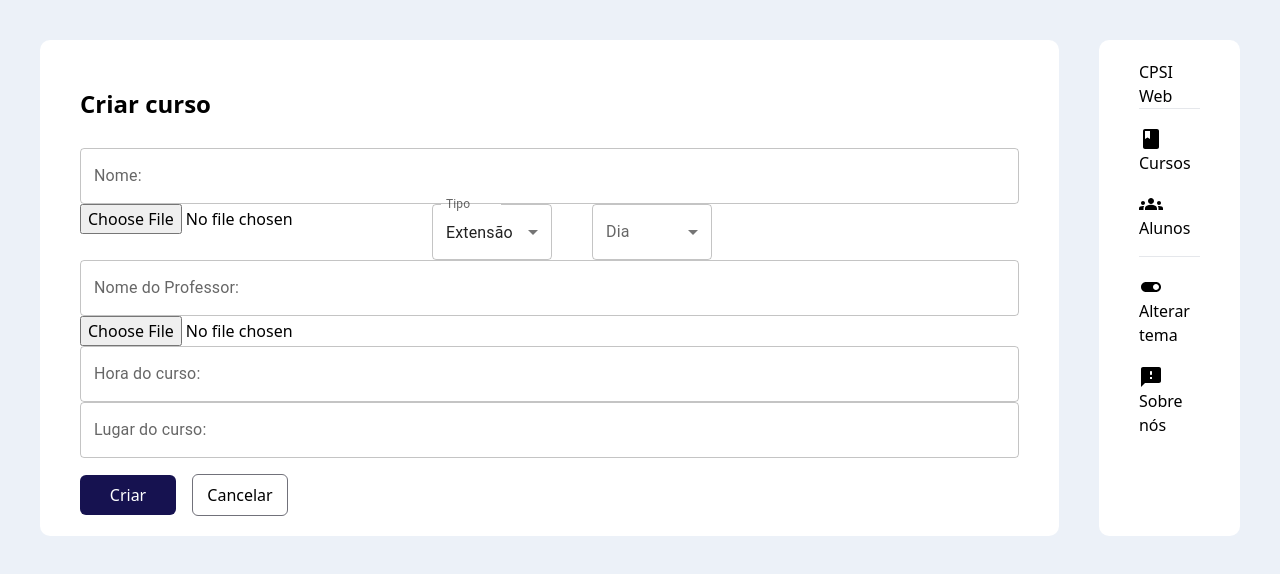
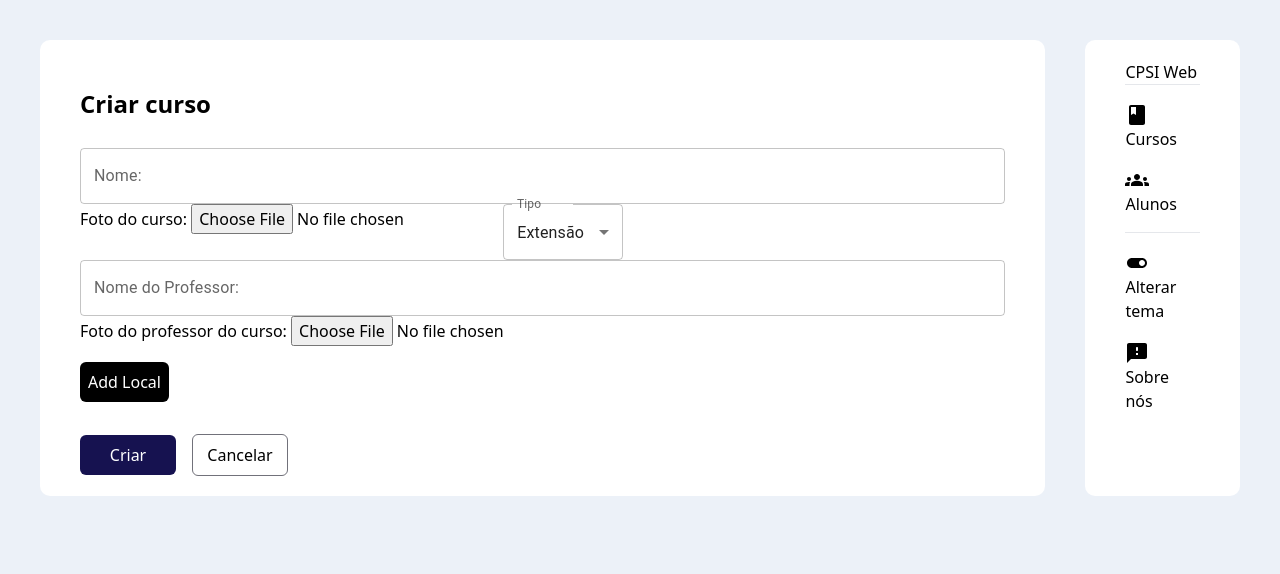
Before and after one commit to RafaelFernandes12/terceira_idade, a Next.js app: page /editCourse/1 in a window 1280 px wide. Shown: the top 574 px of the page. Built offline with nearby package versions, Linux system fonts and the light colour scheme.

Commit message:
course now fully done

```diff
--- a/package.json
+++ b/package.json
@@ -13,6 +13,7 @@
     "@emotion/styled": "^11.11.0",
     "@mui/icons-material": "^5.15.11",
     "@mui/material": "^5.15.11",
+    "dayjs": "^1.11.10",
     "firebase": "^10.8.1",
     "next": "14.1.1",
     "react": "^18",
--- a/src/app/(app)/(crud)/components/InputField.tsx
+++ b/src/app/(app)/(crud)/components/InputField.tsx
@@ -11,11 +11,11 @@ interface TextFieldProps {
 export default function InputField({label,value,onChange} : TextFieldProps){
 
   return(
-    <TextField className='w-full rounded-lg my-4' label={label}
+    <TextField
+      className='w-full rounded-lg my-4'
+      label={label}
       value={value}
       onChange={e => onChange(e.target.value)}
     />
-
-
   );
 }
--- a/src/app/(app)/(crud)/components/SelectField.tsx
+++ b/src/app/(app)/(crud)/components/SelectField.tsx
@@ -11,31 +11,12 @@ interface selectFieldProps {
     value:any,
     onChange: (newValue: any) => void,
     itens: string[],
-    isMultiple: boolean
 }
 
-export default function SelectField({inputLabel,label,value,onChange,itens,isMultiple} : selectFieldProps){
+export default function SelectField({inputLabel,label,value,onChange,itens} : selectFieldProps){
 
-
-  if(isMultiple){
   return(
     <FormControl sx={{ minWidth: 120}} size="medium">
-        <InputLabel>{inputLabel}</InputLabel>
-        <Select
-          multiple
-          value={value}
-          label={label}
-          onChange={e => onChange(e)}
-        >
-          {itens.map(item => {
-            return <MenuItem key={item} value={item}>{item}</MenuItem>;
-          })}
-        </Select>
-      </FormControl>
-    );
-  } else {
-    return(
-      <FormControl  sx={{ minWidth: 120,marginX: 5 }} size="medium">
       <InputLabel>{inputLabel}</InputLabel>
       <Select
         value={value}
@@ -48,6 +29,5 @@ export default function SelectField({inputLabel,label,value,onChange,itens,isMul
       </Select>
     </FormControl>
   );
-  }
 
 }
--- a/src/app/(app)/(crud)/createCourse/page.tsx
+++ b/src/app/(app)/(crud)/createCourse/page.tsx
@@ -2,10 +2,11 @@
 
 import { ErrorText } from "@/components/ErrorText";
 import { createCourse } from "@/operations/createCourse";
+import { TextField } from "@mui/material";
+import Link from "next/link";
 import { useState } from "react";
 import InputField from "../components/InputField";
 import SelectField from "../components/SelectField";
-import SubmitButton from "../components/SubmitButton";
 
 const daysOfWeek = ["Segunda", "Terça", "Quarta", "Quinta", "Sexta", "Sábado", "Domingo"];
 const types = ["Extensão", "Ensino"];
@@ -18,16 +19,12 @@ export default function CreateCourse() {
   const [professorImg, setProfessorImg] = useState<any>();
   const [error, setError] = useState("");
   const [type, setType] = useState("Extensão");
-  const [local, setLocal] = useState({
-    date: ["Terça"],
-    hour: "adwad",
-    place: "wadawdawd"
-  });
+  const [local, setLocal] = useState<Array<any>>([]);
 
 
   async function addCourse(e:any) {
     e.preventDefault();
-    if (name && courseImg && type && local.date.length > 0 && local.hour && local.place) {
+    if (name && courseImg && type && local.length > 0) {
       createCourse({ name, courseImg, type, professorName, professorImg, local });
       alert("Criado com sucesso");
     } else {
@@ -37,16 +34,27 @@ export default function CreateCourse() {
 
   function handleInputName(value: string) { setName(value); }
   function handleInputProfessorName(value: string) { setProfessorName(value); }
-  function handleInputType(value: string) { setType(value); console.log(type);}
-  function handleInputChange(propertyName: string, value: any) {
-    setLocal(prevLocal => ({
+  function handleInputType(value: string) { setType(value);}
+
+  function handleInputChange(index: number, propertyName: string, value: any) {
+    setLocal(prevLocal => {
+      const updatedLocal = [...prevLocal];
+      updatedLocal[index] = {
+        ...updatedLocal[index],
+        [propertyName]: value
+      };
+      return updatedLocal;
+    });
+  }
+  function handleCreateNewLocal() {
+    setLocal(prevLocal => [
       ...prevLocal,
-      [propertyName]: value
-    }));
+      { date: "", startHour: "", endHour:"", place: "" }
+    ]);
   }
 
   return (
-    <form className='flex flex-col justify-center' onSubmit={addCourse}>
+    <div className='flex flex-col justify-center'>
       <h1 className='font-semibold text-2xl my-7'>Criar curso</h1>
       <div className='mb-4'>
         <InputField
@@ -60,25 +68,13 @@ export default function CreateCourse() {
           type='file'
           onChange={e => setCourseImg(e.currentTarget.files![0])}
         />
-
         <SelectField
           inputLabel='Tipo'
           value={type}
           label='Extensão'
           onChange={handleInputType}
           itens={types}
-          isMultiple={false}
         />
-
-        <SelectField
-          inputLabel='Dia'
-          value={local.date}
-          label='Dia'
-          onChange={(e:any) => handleInputChange("date",e.target.value)}
-          itens={daysOfWeek}
-          isMultiple={true}
-        />
-
         <InputField
           label='Nome do Professor:'
           value={professorName}
@@ -89,20 +85,53 @@ export default function CreateCourse() {
           type='file'
           onChange={e => setProfessorImg(e.currentTarget.files![0])}
         />
-
-        <InputField
-          label='Hora do curso:'
-          value={local.hour}
-          onChange={(e: string) => handleInputChange("hour", e)}
-        />
-        <InputField
-          label='Lugar do curso:'
-          value={local.place}
-          onChange={(e: string) => handleInputChange("place", e)}
-        />
+        <div className="flex gap-4 items-center my-4">
+          {local.map((item, index) => (
+            <div key={index}>
+              <SelectField
+                inputLabel='Dia'
+                value={item.date}
+                label='Dia'
+                onChange={(e: any) => handleInputChange(index, "date", e)}
+                itens={daysOfWeek}
+              />
+              <div className="flex flex-col">
+                <label>Hora de começo curso:</label>
+                <TextField
+                  type="time"
+                  value={item.startHour}
+                  onChange={(e: any) => handleInputChange(index, "startHour", e.target.value)}
+                />
+              </div>
+              <div className="flex flex-col">
+                <label>Hora de fim curso:</label>
+                <TextField
+                  type="time"
+                  value={item.endHour}
+                  onChange={(e: any) => handleInputChange(index, "endHour", e.target.value)}
+                />
+              </div>
+              <InputField
+                label='Lugar do curso:'
+                value={item.place}
+                onChange={(e: string) => handleInputChange(index, "place", e)}
+              />
+            </div>
+          ))}
+          <button
+            className="bg-black rounded-md p-2 text-white"
+            onClick={handleCreateNewLocal}>
+            Add Local
+          </button>
+        </div>
       </div>
-      <SubmitButton submit='submit'/>
+      <div>
+        <button className='bg-darkBlue w-24 rounded-md text-white p-2 mr-4' onClick={addCourse}>Criar</button>
+        <Link href='/dashboard'>
+          <button className='border-1 border-zinc-500 w-24 rounded-md text-black p-2'>Cancelar</button>
+        </Link>
+      </div>
       <ErrorText error={error} />
-    </form>
+    </div>
   );
 }
--- a/src/app/(app)/(crud)/editCourse/[id]/page.tsx
+++ b/src/app/(app)/(crud)/editCourse/[id]/page.tsx
@@ -2,13 +2,15 @@
 
 import { ErrorText } from "@/components/ErrorText";
 import { editCourse } from "@/operations/editCourse";
+import { TextField } from "@mui/material";
+import Link from "next/link";
 import { useEffect, useState } from "react";
 import InputField from "../../components/InputField";
 import SelectField from "../../components/SelectField";
-import SubmitButton from "../../components/SubmitButton";
 
 const daysOfWeek = ["Segunda", "Terça", "Quarta", "Quinta", "Sexta", "Sábado", "Domingo"];
 const types = ["Extensão", "Ensino"];
+
 
 export default function EditCourse() {
 
@@ -19,11 +21,7 @@ export default function EditCourse() {
   const [error, setError] = useState("");
   const [type, setType] = useState("Extensão");
   const [id, setId] = useState("");
-  const [local, setLocal] = useState({
-    date: [],
-    hour: "",
-    place: ""
-  });
+  const [local, setLocal] = useState<Array<any>>([]);
 
   useEffect(() => {
     const pathParts = window.location.pathname.split("/");
@@ -34,7 +32,7 @@ export default function EditCourse() {
 
   async function addCourse(e: any) {
     e.preventDefault();
-    if (name && courseImg && type && local.date.length > 0 && local.hour && local.place) {
+    if (name && courseImg && type && local.length > 0) {
       editCourse({ id, name, courseImg, type, professorName, professorImg, local });
       alert("Criado com sucesso");
     } else {
@@ -44,17 +42,27 @@ export default function EditCourse() {
 
   function handleInputName(value: string) { setName(value); }
   function handleInputProfessorName(value: string) { setProfessorName(value); }
-  function handleInputType(value: string) { setType(value); }
+  function handleInputType(value: string) { setType(value);}
 
-  function handleInputChange(propertyName: string, value: any) {
-    setLocal(prevLocal => ({
+  function handleInputChange(index: number, propertyName: string, value: any) {
+    setLocal(prevLocal => {
+      const updatedLocal = [...prevLocal];
+      updatedLocal[index] = {
+        ...updatedLocal[index],
+        [propertyName]: value
+      };
+      return updatedLocal;
+    });
+  }
+  function handleCreateNewLocal() {
+    setLocal(prevLocal => [
       ...prevLocal,
-      [propertyName]: value
-    }));
+      { date: "", startHour: "", endHour:"", place: "" }
+    ]);
   }
 
   return (
-    <form className='flex flex-col justify-center' onSubmit={addCourse}>
+    <div className='flex flex-col justify-center'>
       <h1 className='font-semibold text-2xl my-7'>Criar curso</h1>
       <div className='mb-4'>
         <InputField
@@ -62,54 +70,76 @@ export default function EditCourse() {
           value={name}
           onChange={handleInputName}
         />
-
+        <label>Foto do curso: </label>
         <input
+          placeholder=''
           type='file'
           onChange={e => setCourseImg(e.currentTarget.files![0])}
         />
-
         <SelectField
           inputLabel='Tipo'
           value={type}
           label='Extensão'
           onChange={handleInputType}
           itens={types}
-          isMultiple={false}
         />
-
-        <SelectField
-          inputLabel='Dia'
-          value={local.date}
-          label='Dia'
-          onChange={(e:any) => handleInputChange("date",e.target.value)}
-          itens={daysOfWeek}
-          isMultiple={true}
-        />
-
         <InputField
           label='Nome do Professor:'
           value={professorName}
           onChange={handleInputProfessorName}
         />
-
+        <label>Foto do professor do curso: </label>
         <input
           type='file'
           onChange={e => setProfessorImg(e.currentTarget.files![0])}
         />
-
-        <InputField
-          label='Hora do curso:'
-          value={local.hour}
-          onChange={(e: string) => handleInputChange("hour", e)}
-        />
-        <InputField
-          label='Lugar do curso:'
-          value={local.place}
-          onChange={(e: string) => handleInputChange("place", e)}
-        />
+        <div className="flex gap-4 items-center my-4">
+          {local.map((item, index) => (
+            <div key={index}>
+              <SelectField
+                inputLabel='Dia'
+                value={item.date}
+                label='Dia'
+                onChange={(e: any) => handleInputChange(index, "date", e)}
+                itens={daysOfWeek}
+              />
+              <div className="flex flex-col">
+                <label>Hora de começo curso:</label>
+                <TextField
+                  type="time"
+                  value={item.startHour}
+                  onChange={(e: any) => handleInputChange(index, "startHour", e.target.value)}
+                />
+              </div>
+              <div className="flex flex-col">
+                <label>Hora de fim curso:</label>
+                <TextField
+                  type="time"
+                  value={item.endHour}
+                  onChange={(e: any) => handleInputChange(index, "endHour", e.target.value)}
+                />
+              </div>
+              <InputField
+                label='Lugar do curso:'
+                value={item.place}
+                onChange={(e: string) => handleInputChange(index, "place", e)}
+              />
+            </div>
+          ))}
+          <button
+            className="bg-black rounded-md p-2 text-white"
+            onClick={handleCreateNewLocal}>
+            Add Local
+          </button>
+        </div>
       </div>
-      <SubmitButton submit='submit'/>
+      <div>
+        <button className='bg-darkBlue w-24 rounded-md text-white p-2 mr-4' onClick={addCourse}>Criar</button>
+        <Link href='/dashboard'>
+          <button className='border-1 border-zinc-500 w-24 rounded-md text-black p-2'>Cancelar</button>
+        </Link>
+      </div>
       <ErrorText error={error} />
-    </form>
+    </div>
   );
 }
--- a/src/app/(app)/course/components/DataTable.tsx
+++ b/src/app/(app)/course/components/DataTable.tsx
@@ -1,3 +1,4 @@
+import { courseProps } from "@/types/courseProps";
 import Paper from "@mui/material/Paper";
 import Table from "@mui/material/Table";
 import TableBody from "@mui/material/TableBody";
@@ -5,16 +6,6 @@ import TableCell from "@mui/material/TableCell";
 import TableContainer from "@mui/material/TableContainer";
 import TableHead from "@mui/material/TableHead";
 import TableRow from "@mui/material/TableRow";
-
-interface courseProps {
-  professorImg: string,
-  professorName: string,
-  local: {
-    date: string[],
-    hour: string,
-    place:string
-  }
-}
 
 export default function DataTable({ professorImg, professorName, local }: courseProps) {
 
@@ -28,7 +19,6 @@ export default function DataTable({ professorImg, professorName, local }: course
         <p>{professorName}</p>
       </div>
       <h1 className="mt-10">Cronograma</h1>
-      <div></div>
       <TableContainer component={Paper}>
         <Table sx={{ minWidth: 650 }} aria-label="simple table">
           <TableHead>
@@ -39,15 +29,19 @@ export default function DataTable({ professorImg, professorName, local }: course
             </TableRow>
           </TableHead>
           <TableBody>
-            <TableRow
-              sx={{ "&:last-child td, &:last-child th": { border: 0 } }}
-            >
-              <TableCell component="th" scope="row">
-                {local.date}
-              </TableCell>
-              <TableCell>{local.hour}</TableCell>
-              <TableCell>{local.place}</TableCell>
-            </TableRow>
+            {local.map((item,index) => {
+              return (
+                <TableRow key={index}
+                  sx={{ "&:last-child td, &:last-child th": { border: 0 }
+                  }}
+                >
+                  <TableCell component="th" scope="row">{item.date}</TableCell>
+                  <TableCell>{item.place}</TableCell>
+                  <TableCell>{item.startHour} - {item.endHour}</TableCell>
+                </TableRow>
+              );
+            })}
+
           </TableBody>
         </Table>
       </TableContainer>
--- a/src/app/(app)/dashboard/page.tsx
+++ b/src/app/(app)/dashboard/page.tsx
@@ -71,6 +71,7 @@ export default function Dashboard() {
               return(
                 <div key={response.id} className="w-52 h-52 flex items-center flex-col m-auto mb-14">
                   <Link href={`course/${response.id}`} className="bg-violet p-4 rounded-lg m-auto w-full h-full">
+                    {/* eslint-disable-next-line @next/next/no-img-element */}
                     <img src={response.data.imgUrl} alt='' className="object-cover w-full h-full"/>
                   </Link>
                   <div className="flex  items-center justify-between w-full">
```
Also changed, not shown: src/app/(app)/(crud)/components/SubmitButton.tsx (+5 -2 lines), src/types/courseProps.ts (+7 -6 lines), 1 other file (tests, documents, lock files or other folders). Lines whose indentation alone changed are shown as unchanged.
